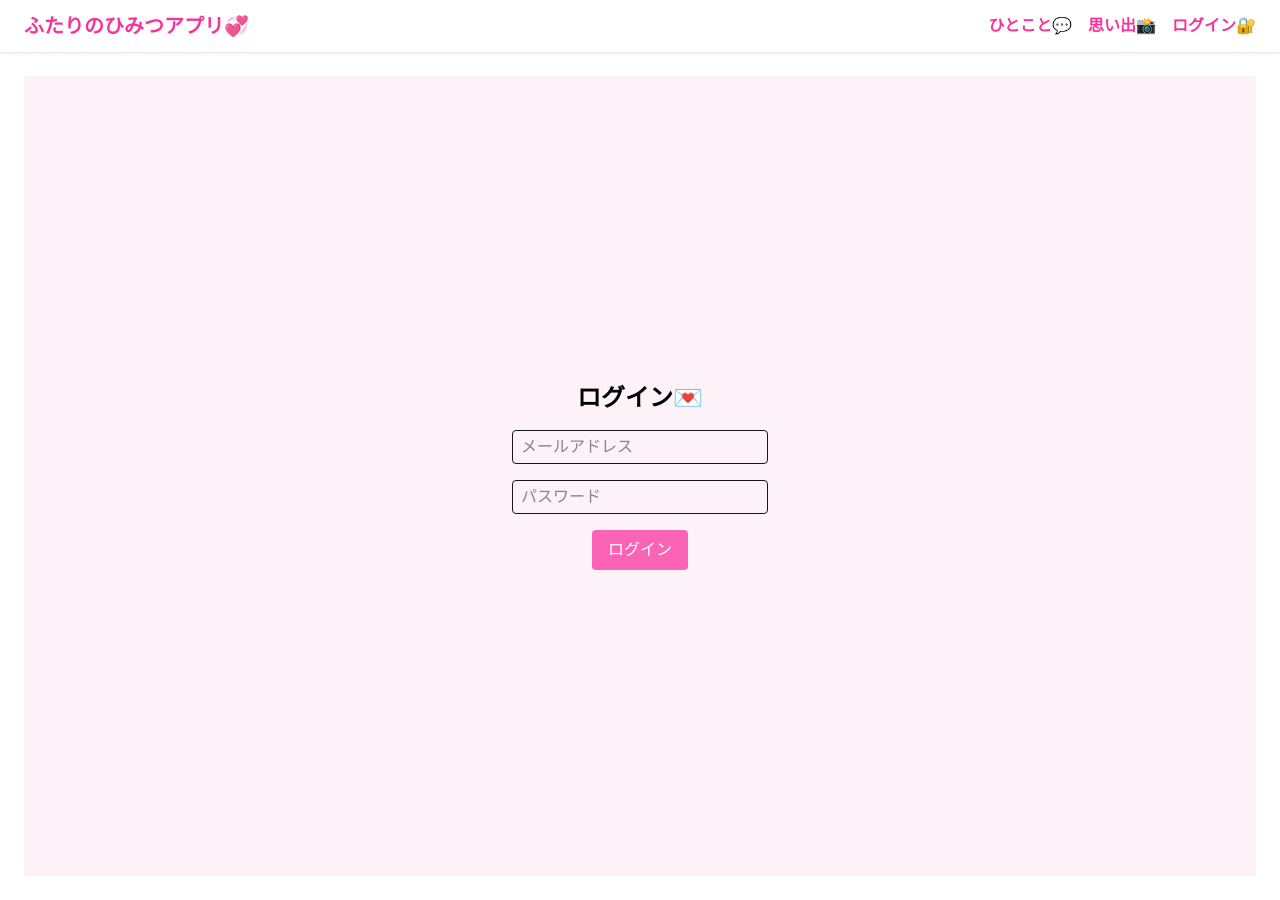
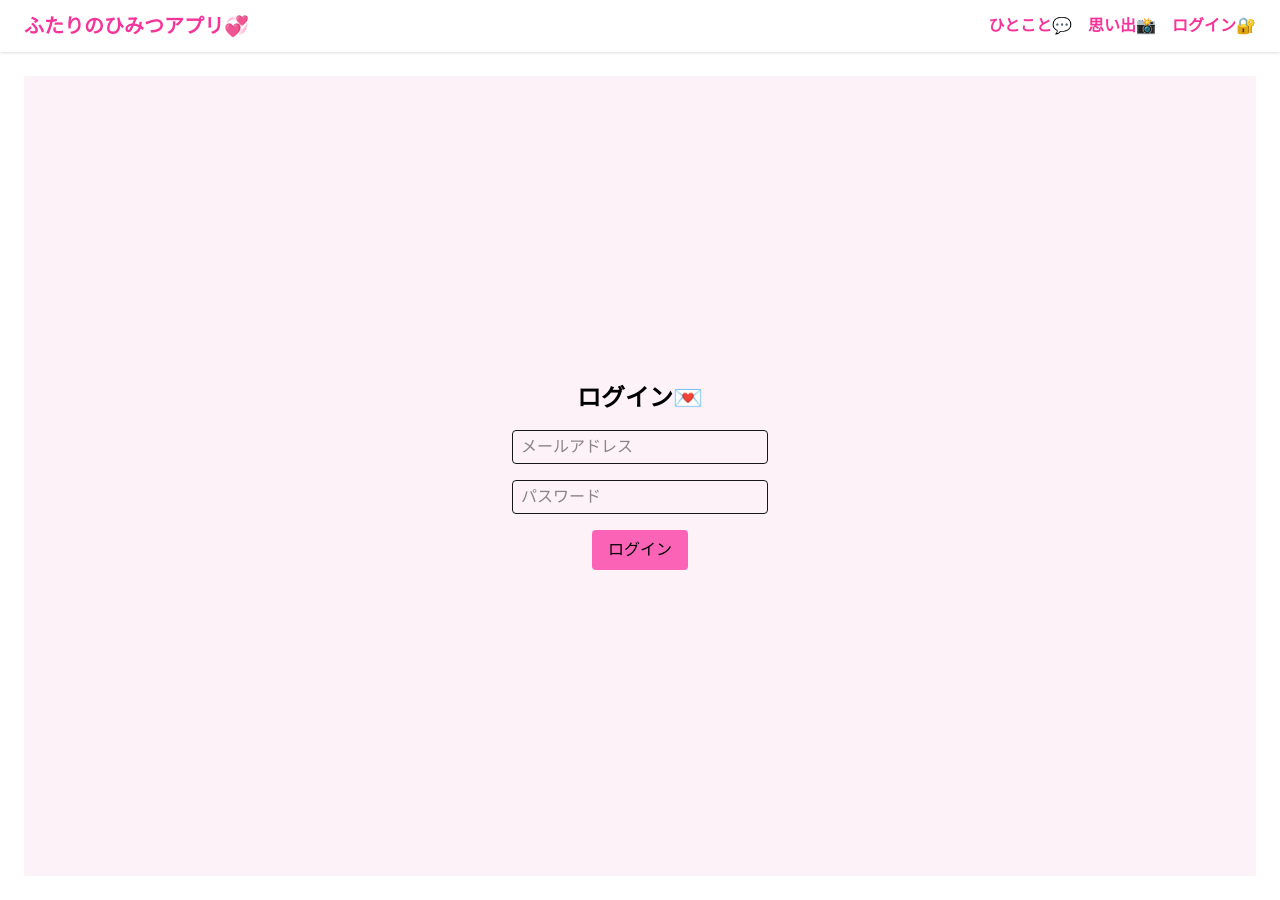
Before and after one commit to tekitogamers/two-people-journal, a Next.js app: page /login in a window 1280 px wide. Built offline with nearby package versions, Linux system fonts and the light colour scheme; no server answers.

Commit message:
ログイン画面の文字を黒く修正

```diff
--- a/src/app/login/page.tsx
+++ b/src/app/login/page.tsx
@@ -43,7 +43,7 @@ export default function LoginPage() {
       />
       <button
         onClick={handleLogin}
-        className="px-4 py-2 bg-pink-400 text-white rounded hover:bg-pink-500"
+        className="px-4 py-2 bg-pink-400 text-black rounded hover:bg-pink-500"
       >
         ログイン
       </button>
```
